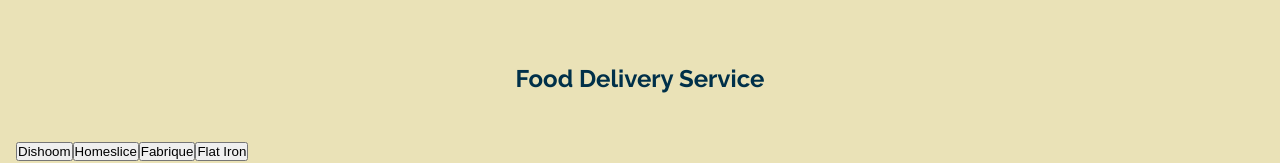
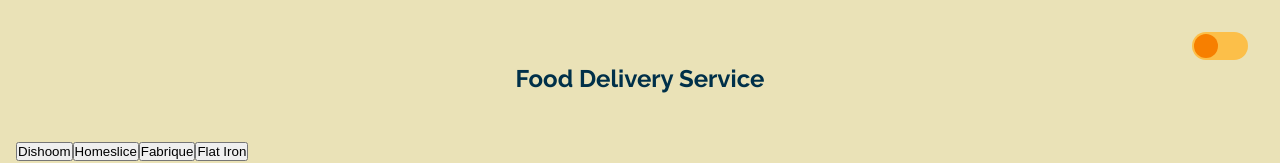
Before and after one commit to auddax/food-delivery-service, a React (Vite) app: page / in a window 1280 px wide. Shown: the top 163 px of the page. Built offline with nearby package versions, Linux system fonts and the light colour scheme.

Commit message:
feat: add Toggler component (Sun, Jun 01, 2025 05:17:53 PM)

```diff
--- a/src/components/Header/Header.jsx
+++ b/src/components/Header/Header.jsx
@@ -1,13 +1,21 @@
+import { useContext } from 'react';
 import { Title } from 'src/components/Title/Title';
+import { Toggler } from 'src/components/Toggler/Toggler';
+import { ButtonThemeContext } from 'src/contexts/ButtonThemeContext/ButtonThemeContext';
 
 import styles from './Header.module.scss';
 
-export const Header = () => (
+export const Header = () => {
+  const { switchTheme } = useContext(ButtonThemeContext);
+
+  return (
     <section className={styles.header}>
       <Title
         level={1}
         value='Food Delivery Service'
         className={styles.headerTitle}
       />
+      <Toggler onChange={switchTheme} />
     </section>
   );
+};
--- /dev/null
+++ b/src/components/Toggler/Toggler.jsx
@@ -0,0 +1,8 @@
+import styles from './Toggler.module.scss';
+
+export const Toggler = ({ onChange }) => (
+  <label className={styles.toggler}>
+    <input onChange={onChange} type='checkbox' className={styles.checkbox} />
+    <span className={styles.switch}></span>
+  </label>
+);
--- /dev/null
+++ b/src/components/Toggler/Toggler.module.scss
@@ -0,0 +1,56 @@
+@import '../../styles/colors.scss';
+
+.toggler {
+  position: absolute;
+  top: 2rem;
+  right: 2rem;
+  width: 56px;
+  height: 28px;
+
+  .checkbox {
+    opacity: 0;
+    width: 0;
+    height: 0;
+
+    &:checked + .switch {
+      background-color: $color-accent-primary;
+    }
+
+    &:checked + .switch:before {
+      -webkit-transform: translateX(28px);
+      -ms-transform: translateX(28px);
+      transform: translateX(28px);
+      background-color: $color-background-secondary;
+    }
+
+    &:focus + .switch {
+      box-shadow: 0 0 1px $color-background-secondary;
+    }
+  }
+
+  .switch {
+    position: absolute;
+    cursor: pointer;
+    top: 0;
+    left: 0;
+    right: 0;
+    bottom: 0;
+    background-color: $color-background-secondary;
+    -webkit-transition: .4s;
+    transition: .4s;
+    border-radius: 34px;
+
+    &:before {
+      position: absolute;
+      content: "";
+      height: 24px;
+      width: 24px;
+      left: 2px;
+      bottom: 2px;
+      background-color: $color-accent-primary;
+      -webkit-transition: .4s;
+      transition: .4s;
+      border-radius: 50%;
+    }
+  }
+}
--- a/src/contexts/ButtonThemeContext/ButtonThemeContextProvider.jsx
+++ b/src/contexts/ButtonThemeContext/ButtonThemeContextProvider.jsx
@@ -4,14 +4,14 @@ import { ButtonThemeContext } from 'src/contexts/ButtonThemeContext/ButtonThemeC
 export const ButtonThemeContextProvider = ({ children }) => {
   const [theme, setTheme] = useState('default');
 
-  const toggleTheme = () => {
+  const switchTheme = () => {
     setTheme((theme) => {
       return theme === 'default' ? 'alt' : 'default';
     });
   };
 
   return (
-    <ButtonThemeContext value={{ theme, toggleTheme }}>
+    <ButtonThemeContext value={{ theme, switchTheme }}>
       {children}
     </ButtonThemeContext>
   );
```
Lines whose indentation alone changed are shown as unchanged.
